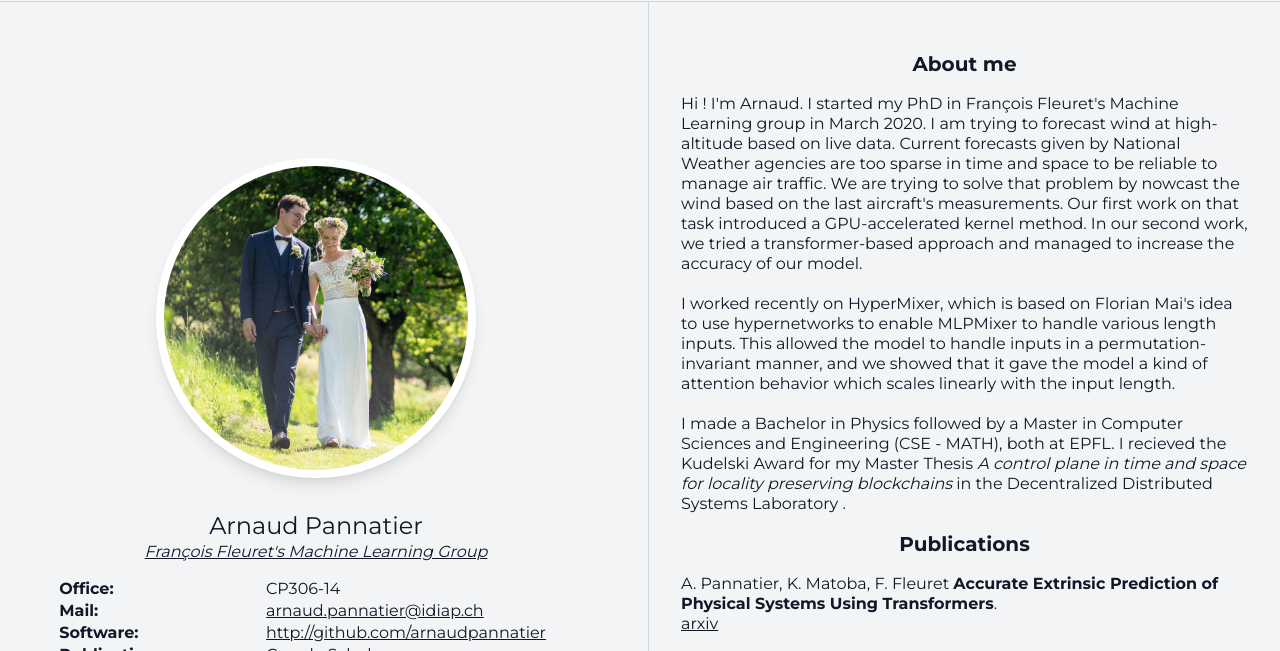
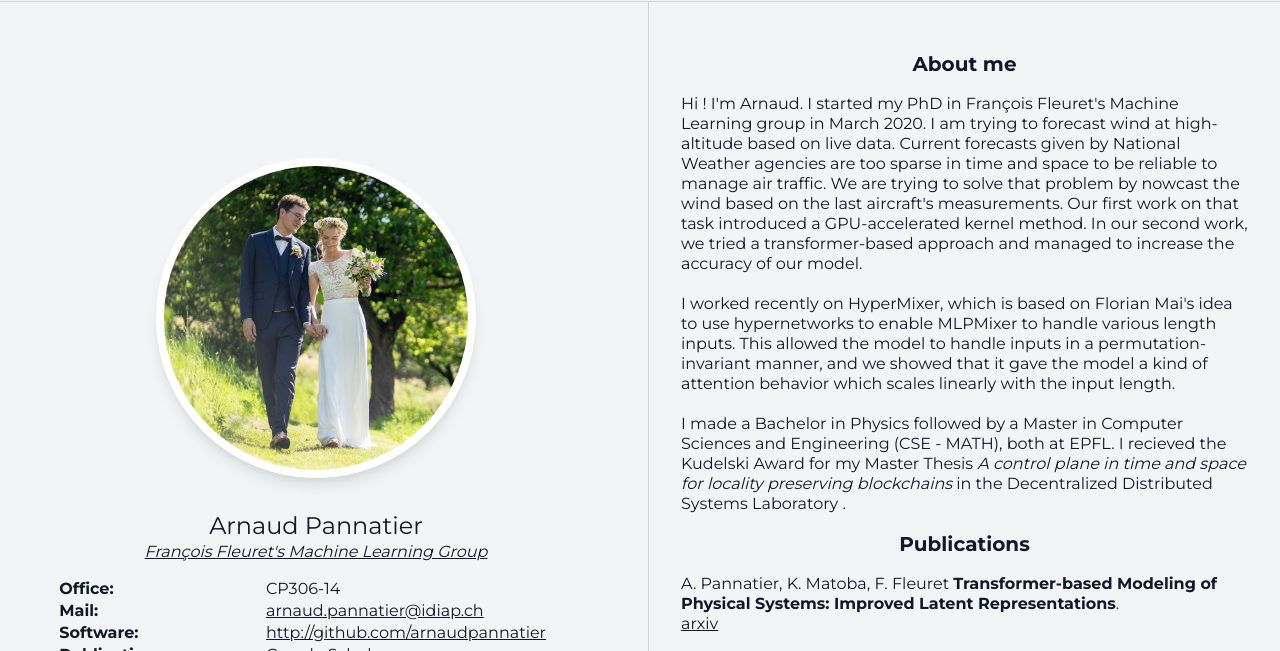
Before and after one commit to ArnaudPannatier/ArnaudPannatier.github.io, a plain HTML site: page index.html in a window 1280 px wide. Shown: the part 95-746 px from the top of the page. Drawn offline with Linux system fonts and the light colour scheme.

Commit message:
update article title

```diff
--- a/index.html
+++ b/index.html
@@ -88,7 +88,7 @@
       <h2><b>Publications</b></h2>
       <p>
         A. Pannatier, K. Matoba, F. Fleuret
-        <b>Accurate Extrinsic Prediction of Physical Systems Using Transformers</b>.
+        <b>Transformer-based Modeling of Physical Systems: Improved Latent Representations</b>.
         <br />
         <a href="https://arxiv.org/abs/2210.11269" class="underline">arxiv</a>
       </p>
```
